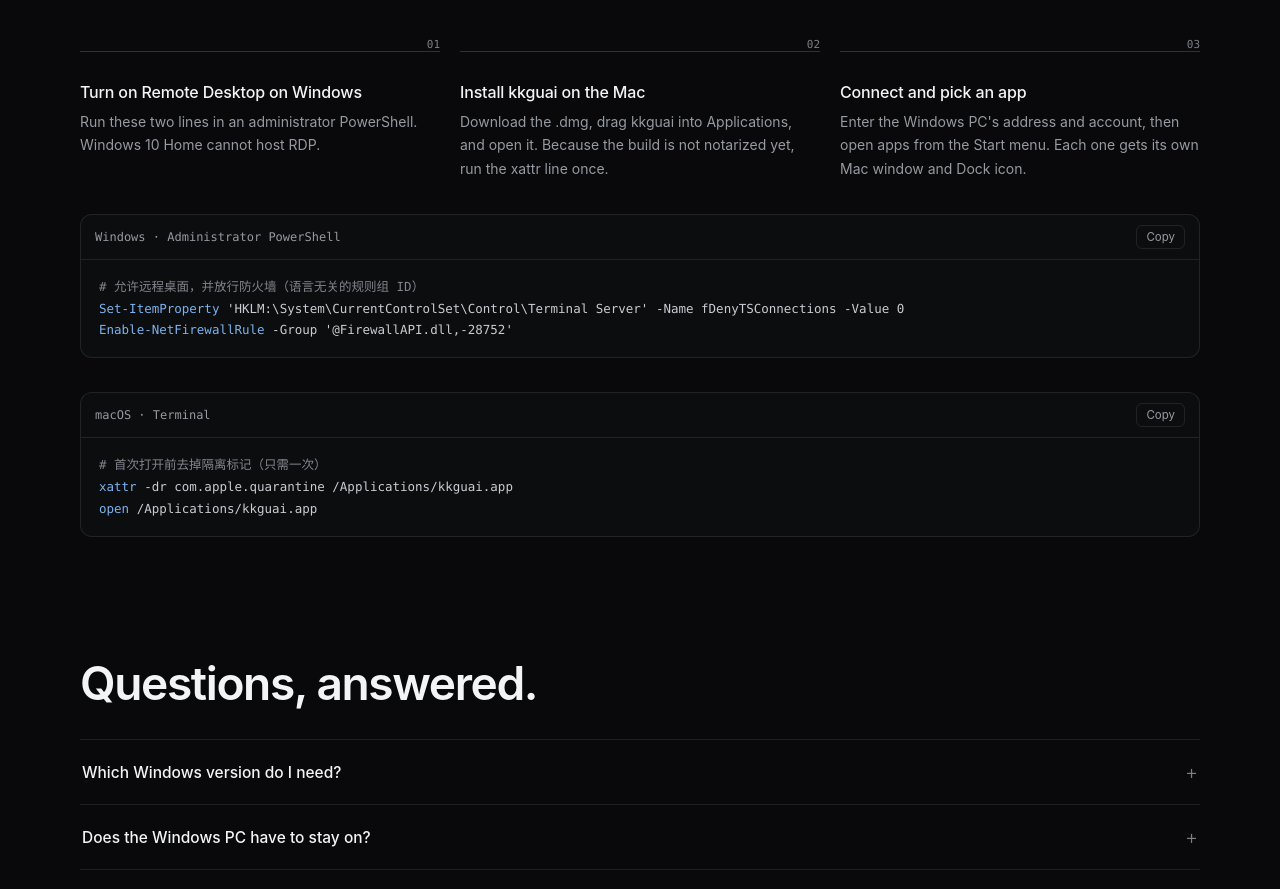
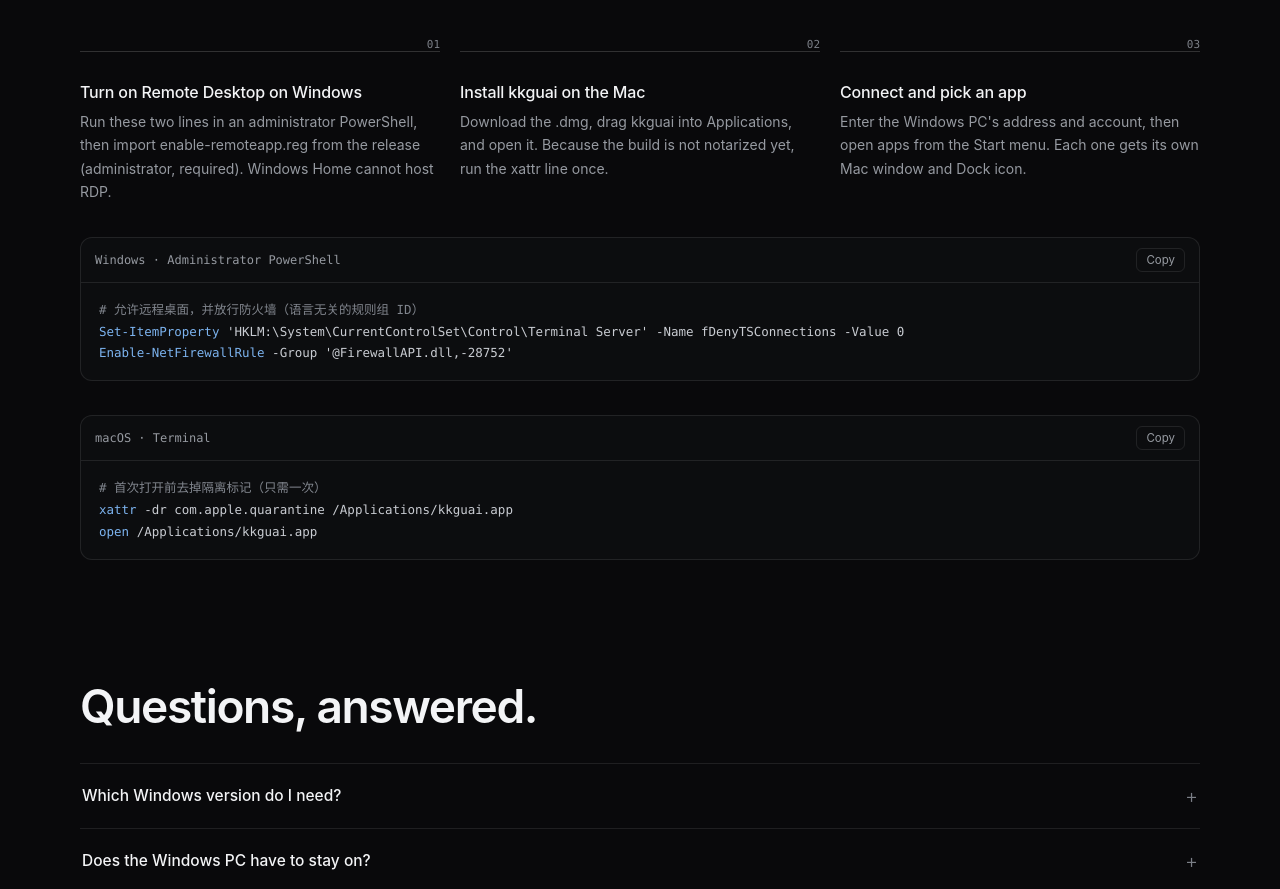
Before and after one commit to kkguai666/kkguai, a plain HTML site: page docs/index.html in a window 1280 px wide. Shown: the part 3830-4719 px from the top of the page. Drawn offline with Linux system fonts and the light colour scheme.

Commit message:
docs: add the required RemoteApp allow-list step
Without enable-remoteapp.reg the host may refuse to start unlisted
remote programs, so surface it in the install flow.

Co-Authored-By: Claude Code <noreply@anthropic.com>

```diff
--- a/docs/index.html
+++ b/docs/index.html
@@ -602,7 +602,7 @@
       <div class="steps">
         <div class="step">
           <h3 data-en="Turn on Remote Desktop on Windows">在 Windows 上打开远程桌面</h3>
-          <p data-en="Run these two lines in an administrator PowerShell. Windows 10 Home cannot host RDP.">在管理员 PowerShell 里运行下面两行。<code>Windows 家庭版不能做 RDP 主机</code>。</p>
+          <p data-en="Run these two lines in an administrator PowerShell, then import enable-remoteapp.reg from the release (administrator, required). Windows Home cannot host RDP.">在管理员 PowerShell 里运行下面两行，再导入 Release 里的 <code>enable-remoteapp.reg</code>（管理员权限，必需）。<code>Windows 家庭版不能做 RDP 主机</code>。</p>
         </div>
         <div class="step">
           <h3 data-en="Install kkguai on the Mac">在 Mac 上装 kkguai</h3>
```
Also changed, not shown: 1 other file.
